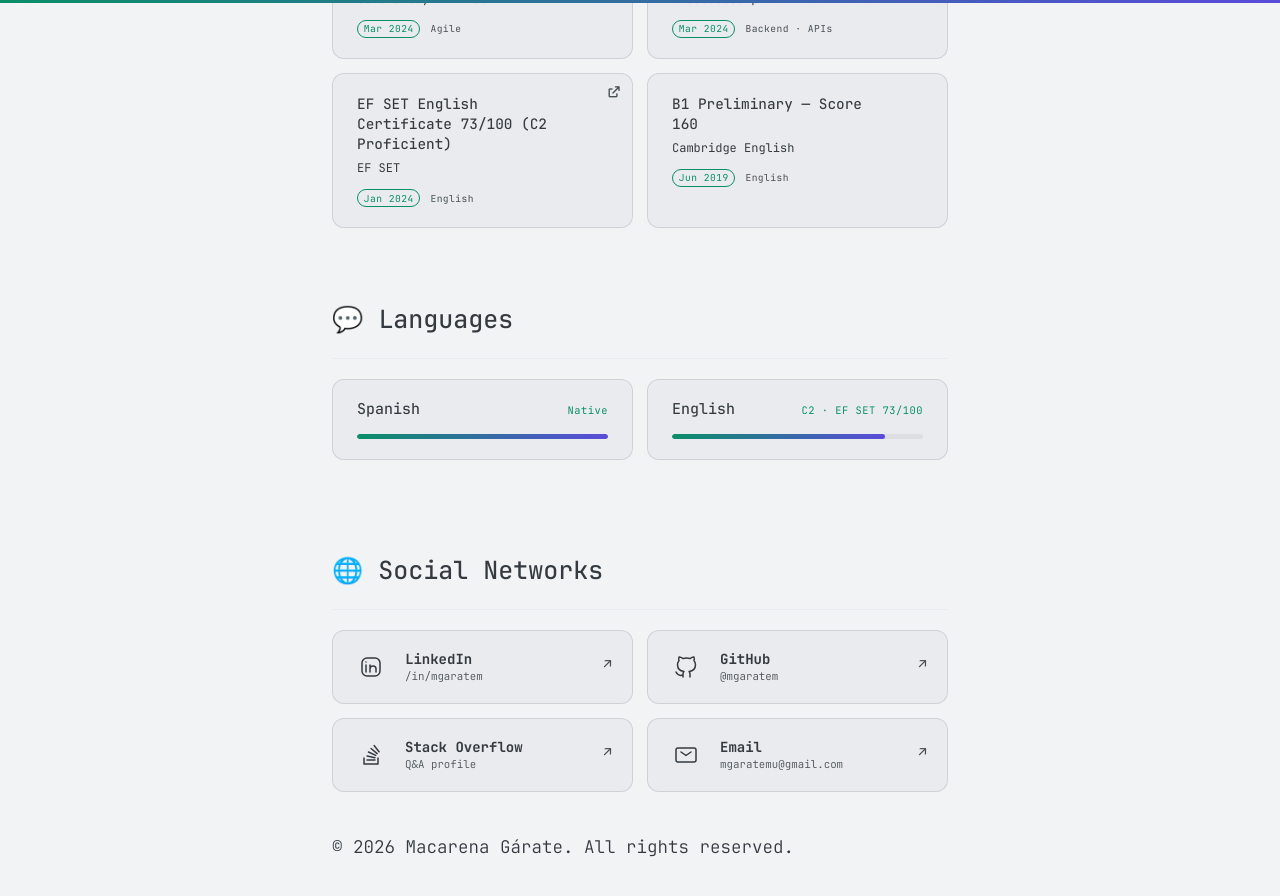
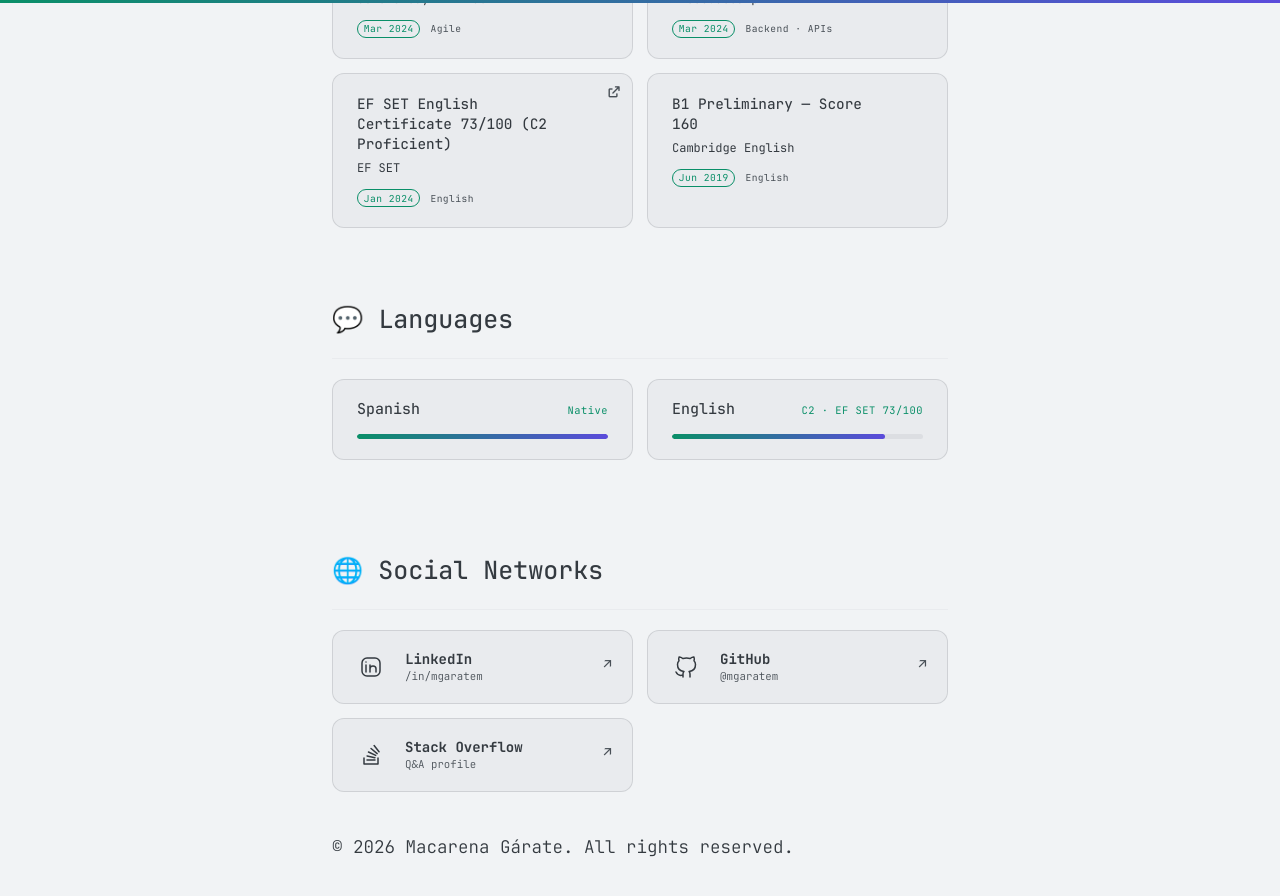
Before and after one commit to mgaratem/mgaratem.github.io, a Jekyll site: the page built from index.md, in a window 1280 px wide and 900 px high, scrolled down 6993 px. Shown: the top 896 px of the window. Built offline with Jekyll 4.4.1, drawn with Linux system fonts in a browser that asks for light colours.

Commit message:
🔥 fix: se quita la tarjeta de email de Social Networks

```diff
--- a/_includes/social.html
+++ b/_includes/social.html
@@ -33,12 +33,4 @@
         <span class="link-card-arrow">↗</span>
     </a>
     {% endif %}
-    <a class="link-card" href="mailto:{{ site.author.email }}">
-        <span class="link-card-icon">{% include svg/mail.svg %}</span>
-        <span class="link-card-text">
-            <strong>Email</strong>
-            <small>{{ site.author.email }}</small>
-        </span>
-        <span class="link-card-arrow">↗</span>
-    </a>
 </div>
```
